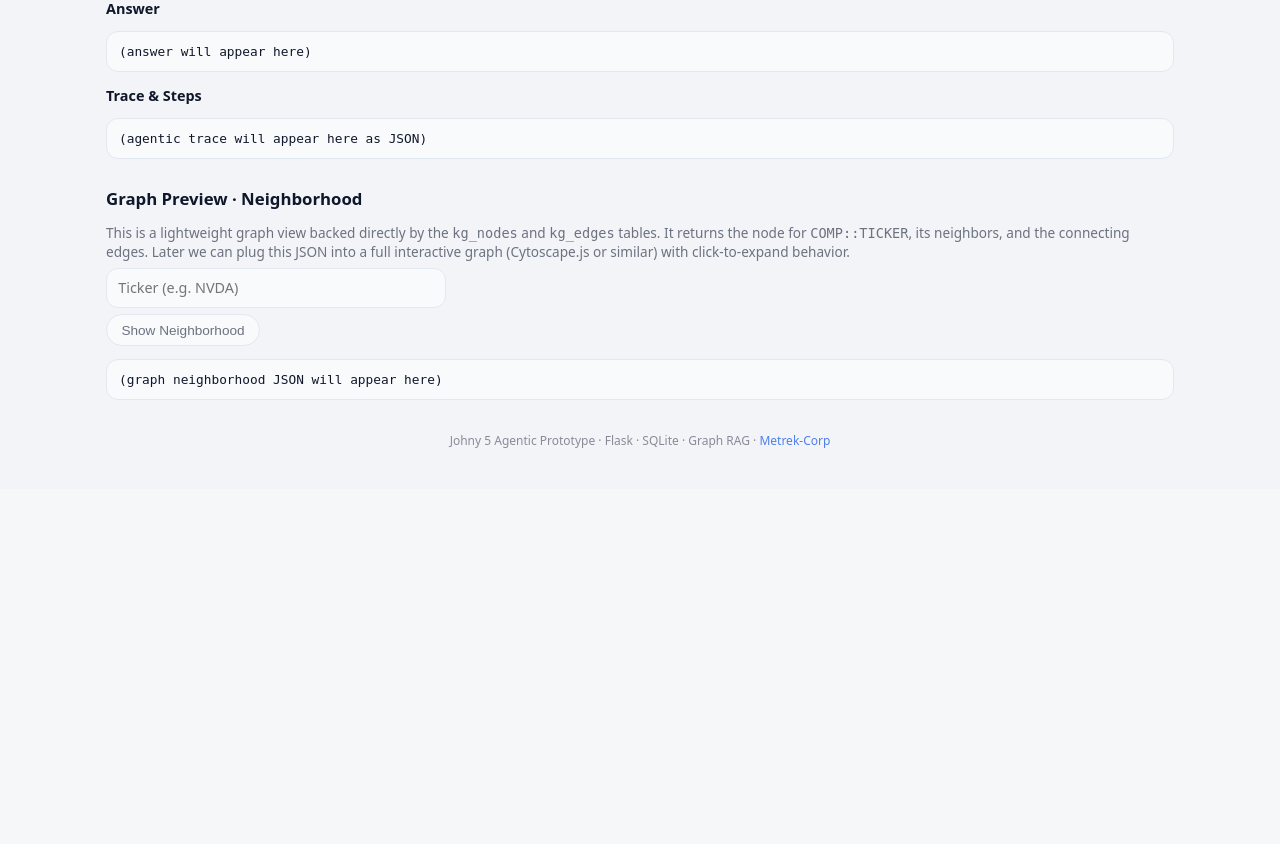
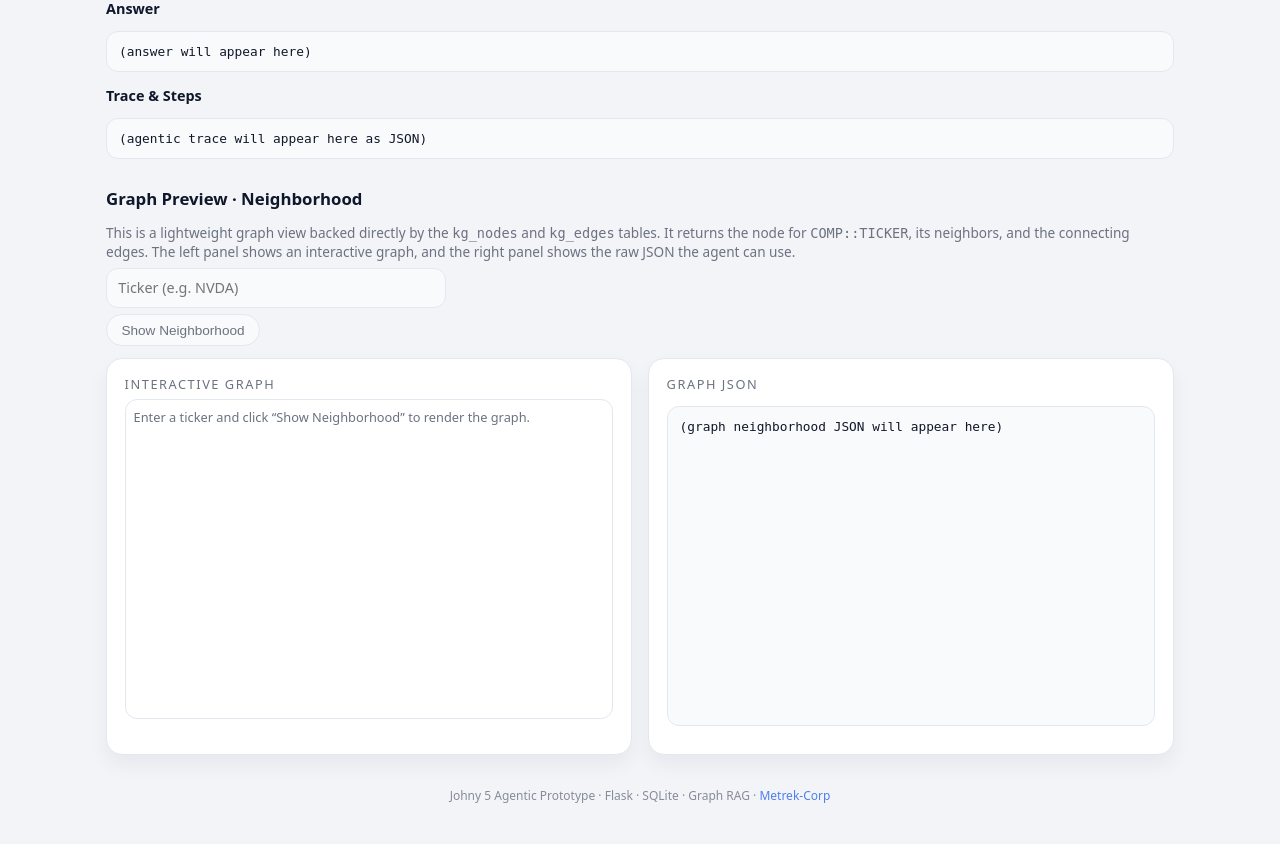
Before and after one commit to bbdonovan/FASTTRACK, a Flask app: template app/templates/index.html in a window 1280 px wide. Shown: the part 827-1671 px from the top of the page. Before the commit the page ends 1275 px from the top, so only its background shows below. Run offline with Flask 3, Linux system fonts and the light colour scheme; the template is opened without the code that fills it: most values are stand-ins (such as "Sample title", 1, 10 or a date in 2020); some libraries are stand-ins or nearby versions.

Commit message:
Add Cytoscape-based interactive graph neighborhood preview

```diff
--- a/app/templates/index.html
+++ b/app/templates/index.html
@@ -2,7 +2,113 @@
 {% extends "base.html" %}
 
 {% block head_extra %}
+<script src="https://unpkg.com/cytoscape@3.28.1/dist/cytoscape.min.js"></script>
 <script>
+  let j5Cy = null;
+
+  function renderJ5Graph(data) {
+    const container = document.getElementById("j5-graph-canvas");
+    const jsonPane = document.getElementById("j5-graph-output");
+
+    if (!container) return;
+
+    if (!data || !data.center) {
+      container.innerHTML = "No center node found for this ticker.";
+      if (jsonPane) {
+        jsonPane.textContent = "(no graph data returned)";
+      }
+      return;
+    }
+
+    // Build Cytoscape elements from center + neighbors + edges.
+    const elements = [];
+    const center = data.center;
+
+    elements.push({
+      data: {
+        id: center.key,
+        label: center.label || center.key,
+        node_type: center.node_type || "company",
+      },
+    });
+
+    (data.neighbors || []).forEach((n) => {
+      elements.push({
+        data: {
+          id: n.key,
+          label: n.label || n.key,
+          node_type: n.node_type || "neighbor",
+        },
+      });
+    });
+
+    (data.edges || []).forEach((e, idx) => {
+      const id = e.id || `${e.src}-${e.dst}-${e.edge_type || "edge"}-${idx}`;
+      elements.push({
+        data: {
+          id,
+          source: e.src,
+          target: e.dst,
+          label: e.edge_type || "",
+        },
+      });
+    });
+
+    // Clear any previous content.
+    container.innerHTML = "";
+
+    j5Cy = cytoscape({
+      container: container,
+      elements: elements,
+      style: [
+        {
+          selector: "node",
+          style: {
+            "background-color": "#2563eb",
+            "label": "data(label)",
+            "color": "#0f172a",
+            "font-size": 10,
+            "text-valign": "center",
+            "text-halign": "center",
+            "text-wrap": "wrap",
+            "text-max-width": "120px",
+          },
+        },
+        {
+          selector: "node[node_type = 'hub']",
+          style: {
+            "background-color": "#f97316",
+            "font-weight": "bold",
+          },
+        },
+        {
+          selector: "node[node_type = 'company']",
+          style: {
+            "background-color": "#22c55e",
+          },
+        },
+        {
+          selector: "edge",
+          style: {
+            "width": 2,
+            "line-color": "#cbd5f5",
+            "target-arrow-color": "#cbd5f5",
+            "target-arrow-shape": "triangle",
+            "curve-style": "bezier",
+            "label": "data(label)",
+            "font-size": 8,
+            "text-rotation": "autorotate",
+            "color": "#6b7280",
+          },
+        },
+      ],
+      layout: {
+        name: "cose",
+        animate: false,
+      },
+    });
+  }
+
   async function j5Ask(event) {
     event.preventDefault();
     const txt = document.getElementById("j5-question");
@@ -83,7 +189,9 @@
       if (!data.ok) {
         out.textContent = "Error: " + (data.error || "Unknown error");
       } else {
-        out.textContent = JSON.stringify(data.data, null, 2);
+        const payload = data.data || {};
+        out.textContent = JSON.stringify(payload, null, 2);
+        renderJ5Graph(payload);
       }
     } catch (err) {
       out.textContent = "Request failed: " + err;
@@ -256,13 +364,13 @@
     This is a lightweight graph view backed directly by the
     <code>kg_nodes</code> and <code>kg_edges</code> tables. It returns the
     node for <code>COMP::TICKER</code>, its neighbors, and the connecting
-    edges. Later we can plug this JSON into a full interactive graph
-    (Cytoscape.js or similar) with click-to-expand behavior.
+    edges. The left panel shows an interactive graph, and the right panel
+    shows the raw JSON the agent can use.
   </p>
 
   <form
     onsubmit="j5GraphNeighbors(event)"
-    style="max-width: 340px; margin-bottom: 0.5rem"
+    style="max-width: 340px; margin-bottom: 0.75rem"
   >
     <input
       id="j5-graph-ticker"
@@ -277,8 +385,32 @@
     </div>
   </form>
 
-  <div style="margin-top: 0.4rem">
-    <pre id="j5-graph-output">(graph neighborhood JSON will appear here)</pre>
+  <div class="grid">
+    <div class="card">
+      <div class="card-title">Interactive Graph</div>
+      <div
+        id="j5-graph-canvas"
+        style="
+          width: 100%;
+          height: 320px;
+          border-radius: 12px;
+          border: 1px solid var(--border);
+          background: #ffffff;
+        "
+      >
+        <div style="font-size: 0.8rem; color: var(--text-muted); padding: 0.5rem">
+          Enter a ticker and click “Show Neighborhood” to render the graph.
+        </div>
+      </div>
+    </div>
+
+    <div class="card">
+      <div class="card-title">Graph JSON</div>
+      <pre
+        id="j5-graph-output"
+        style="height: 320px; overflow-y: auto"
+      >(graph neighborhood JSON will appear here)</pre>
+    </div>
   </div>
 </section>
 {% endblock %}
```
